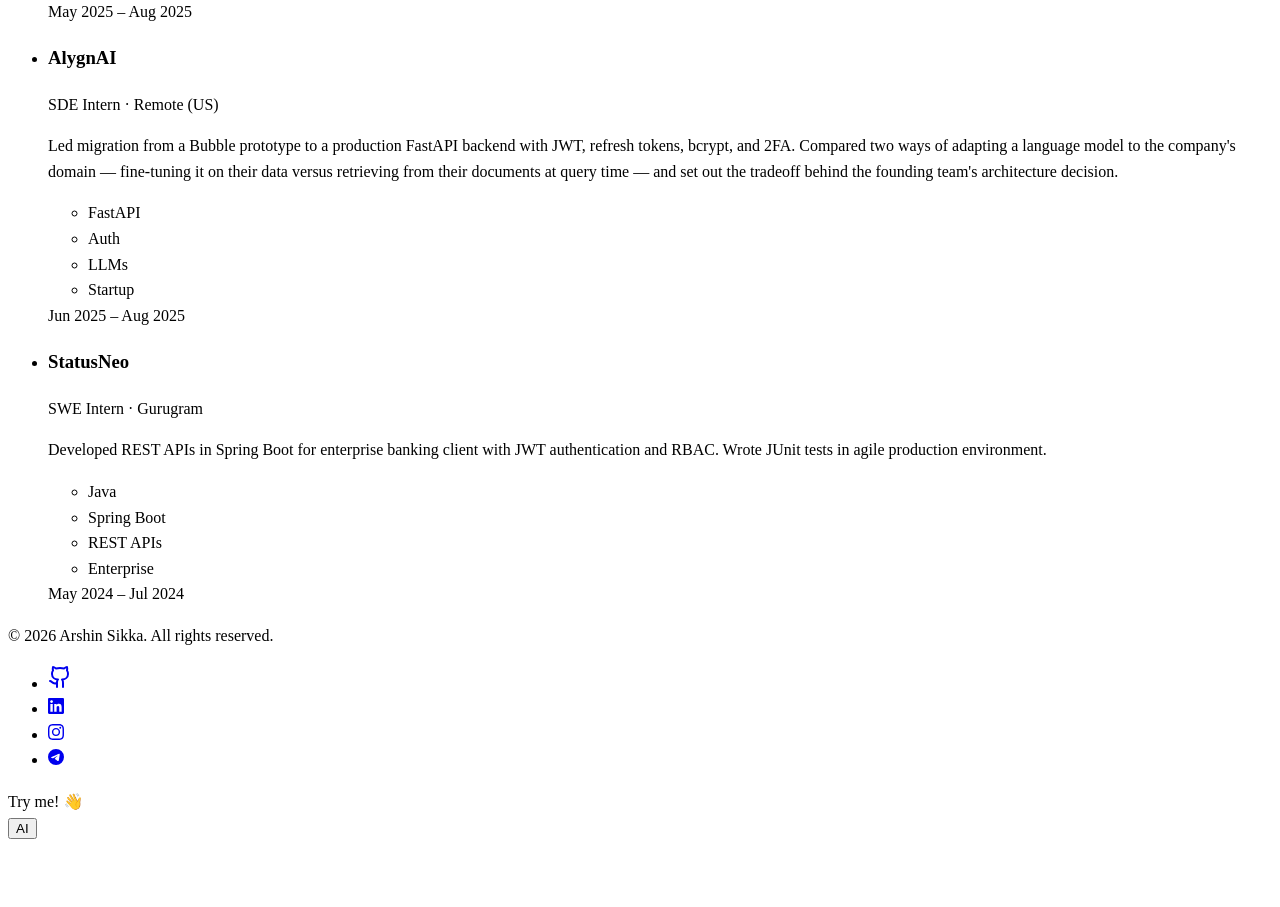
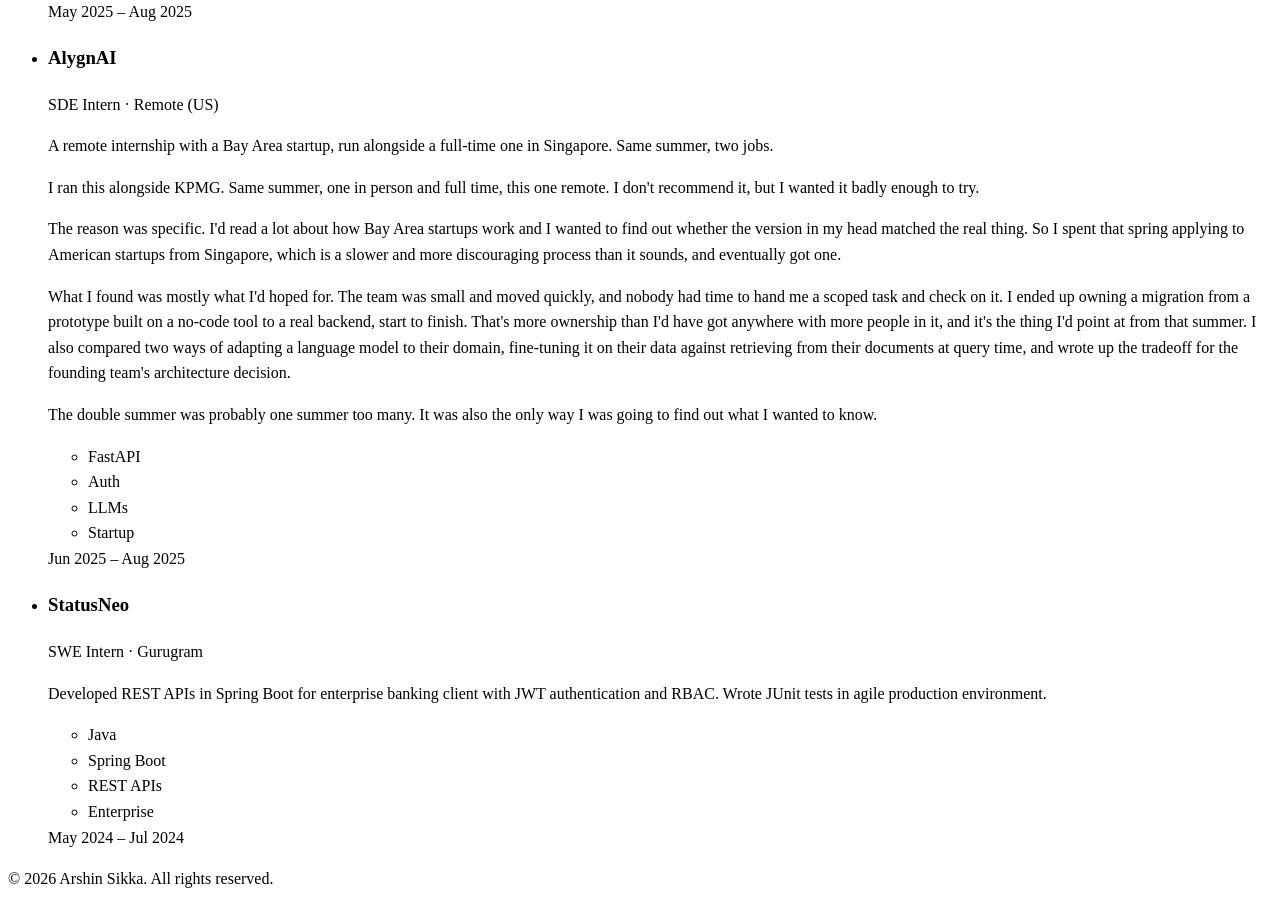
Before and after one commit to arshinsikka/portfolio, a React (Vite) app in the folder client/: page /work in a window 1280 px wide. Shown: the part 2340-3247 px from the top of the page. Before the commit the page ends 3188 px from the top, so only its background shows below. Built offline with nearby package versions, Linux system fonts and the light colour scheme.

Commit message:
Add a role body for AlygnAI
Two internships in one summer, why I wanted the Bay Area one, and what
the ownership was actually like. Description shortened to a hook.

```diff
--- a/client/src/content/roles.ts
+++ b/client/src/content/roles.ts
@@ -116,7 +116,21 @@
     location: "Remote (US)",
     dates: "Jun 2025 – Aug 2025",
     description:
-      "Led migration from a Bubble prototype to a production FastAPI backend with JWT, refresh tokens, bcrypt, and 2FA. Compared two ways of adapting a language model to the company's domain — fine-tuning it on their data versus retrieving from their documents at query time — and set out the tradeoff behind the founding team's architecture decision.",
+      "A remote internship with a Bay Area startup, run alongside a full-time one in Singapore. Same summer, two jobs.",
+    body: [
+      {
+        text: "I ran this alongside KPMG. Same summer, one in person and full time, this one remote. I don't recommend it, but I wanted it badly enough to try.",
+      },
+      {
+        text: "The reason was specific. I'd read a lot about how Bay Area startups work and I wanted to find out whether the version in my head matched the real thing. So I spent that spring applying to American startups from Singapore, which is a slower and more discouraging process than it sounds, and eventually got one.",
+      },
+      {
+        text: "What I found was mostly what I'd hoped for. The team was small and moved quickly, and nobody had time to hand me a scoped task and check on it. I ended up owning a migration from a prototype built on a no-code tool to a real backend, start to finish. That's more ownership than I'd have got anywhere with more people in it, and it's the thing I'd point at from that summer. I also compared two ways of adapting a language model to their domain, fine-tuning it on their data against retrieving from their documents at query time, and wrote up the tradeoff for the founding team's architecture decision.",
+      },
+      {
+        text: "The double summer was probably one summer too many. It was also the only way I was going to find out what I wanted to know.",
+      },
+    ],
     tags: ["FastAPI", "Auth", "LLMs", "Startup"],
   },
   {
```
